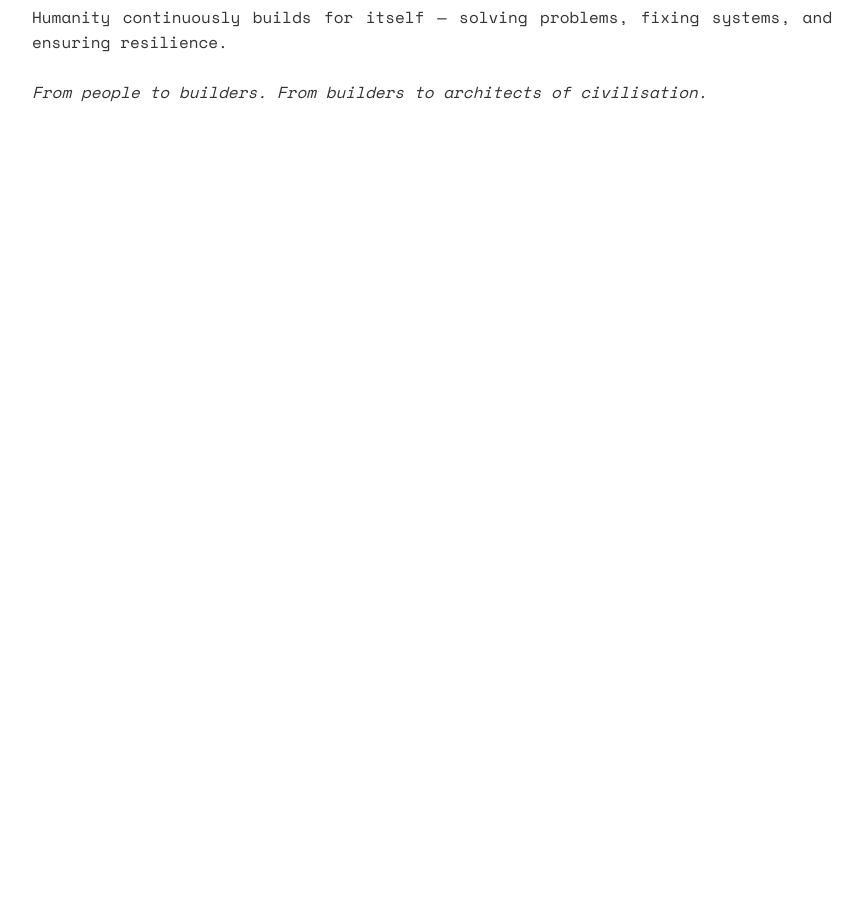
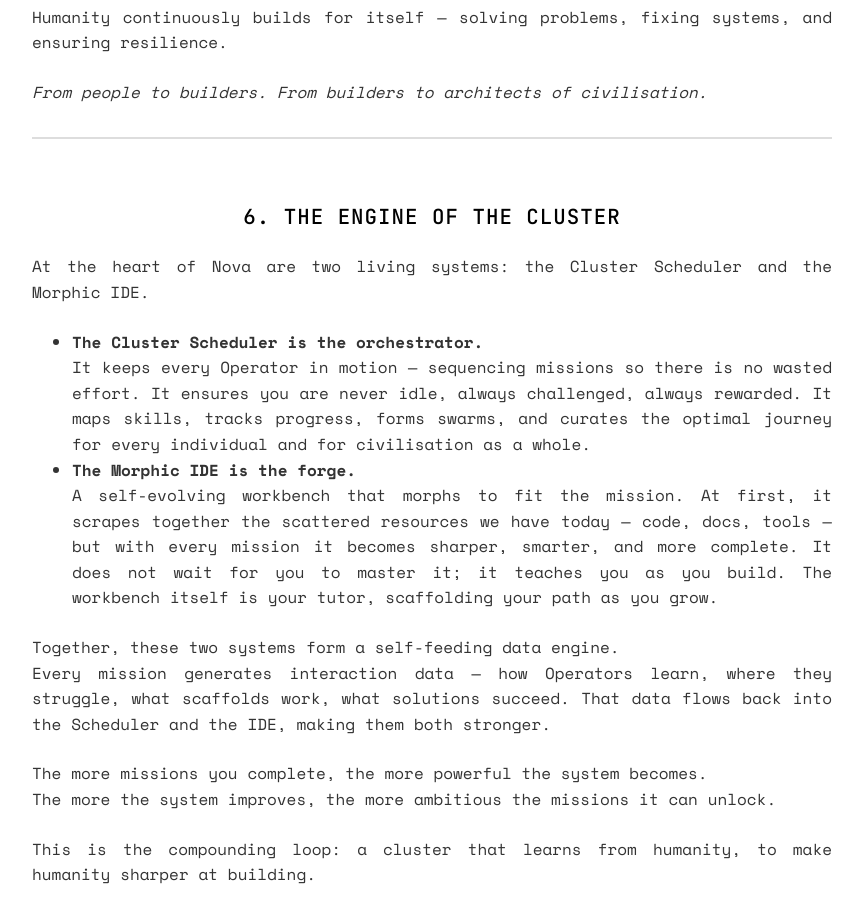
Before and after one commit to sul31man/Nova, a React (Vite) app in the folder frontend/: page /manifesto in a window 1280 px wide. Shown: the part 2560-3483 px from the top of the page, without its empty margins (208-1071 px from the left). Before the commit the page ends 2705 px from the top, so only its background shows below. Built offline with nearby package versions, Linux system fonts and the light colour scheme.

Commit message:
new manifesto

```diff
--- a/frontend/src/pages/Manifesto.jsx
+++ b/frontend/src/pages/Manifesto.jsx
@@ -96,6 +96,36 @@ export default function Manifesto() {
 
           <p className="product-description"><em>From people to builders. From builders to architects of civilisation.</em></p>
         </section>
+
+        <div style={{ margin: '2rem 0', borderTop: '2px solid #ddd', paddingTop: '1rem' }}></div>
+
+        <section className="product-section">
+          <h2 className="section-title">6. The Engine of the Cluster</h2>
+          <p className="product-description">
+            At the heart of Nova are two living systems: the Cluster Scheduler and the Morphic IDE.
+          </p>
+          <ul className="product-description">
+            <li>
+              <strong>The Cluster Scheduler is the orchestrator.</strong><br />
+              It keeps every Operator in motion — sequencing missions so there is no wasted effort. It ensures you are never idle, always challenged, always rewarded. It maps skills, tracks progress, forms swarms, and curates the optimal journey for every individual and for civilisation as a whole.
+            </li>
+            <li>
+              <strong>The Morphic IDE is the forge.</strong><br />
+              A self-evolving workbench that morphs to fit the mission. At first, it scrapes together the scattered resources we have today — code, docs, tools — but with every mission it becomes sharper, smarter, and more complete. It does not wait for you to master it; it teaches you as you build. The workbench itself is your tutor, scaffolding your path as you grow.
+            </li>
+          </ul>
+          <p className="product-description">
+            Together, these two systems form a self-feeding data engine.<br />
+            Every mission generates interaction data — how Operators learn, where they struggle, what scaffolds work, what solutions succeed. That data flows back into the Scheduler and the IDE, making them both stronger.
+          </p>
+          <p className="product-description">
+            The more missions you complete, the more powerful the system becomes.<br />
+            The more the system improves, the more ambitious the missions it can unlock.
+          </p>
+          <p className="product-description">
+            This is the compounding loop: a cluster that learns from humanity, to make humanity sharper at building.
+          </p>
+        </section>
       </div>
     </div>
   )
--- a/frontend/src/pages/Missions.jsx
+++ b/frontend/src/pages/Missions.jsx
@@ -23,6 +23,9 @@ export default function Missions() {
           </p>
           <p className="product-description">
           • The Scheduler feeds you missions that cut straight to the signal — the right task, at the right moment, with zero wasted effort.
+          </p>
+          <p className="product-description">
+          • Nova is not just a platform — it’s a self-reinforcing data engine. Every mission solved makes the Cluster sharper, the Scheduler smarter, and the Morphic IDE stronger. The workbench learns from civilisation itself.
           </p>
         </section>
 
--- a/frontend/src/pages/MorphicIDE.jsx
+++ b/frontend/src/pages/MorphicIDE.jsx
@@ -16,13 +16,16 @@ export default function MorphicIDE() {
         <section className="product-section">
           <h2 className="section-title">What Is It?</h2>
           <p className="product-description">
-            The Morphic IDE is humanity's workbench.
+            The Morphic IDE is humanity’s forge — a living workbench that shapes itself to you.
           </p>
           <p className="product-description">
-            It begins by scraping the scattered resources we have now — code, docs, tools — but becomes more. Every mission forges it further. Every Operator contributes to it. It is the living hub of open source, but a dynamic workbench that morphs to every mission.
+            It begins with what we already have: the scattered resources of code, libraries, and tools. But with every mission completed, it grows sharper, smarter, more complete. Every Operator who touches it leaves an imprint; every build strengthens it.
           </p>
           <p className="product-description">
-            It belongs to the people — it is their forge, their tool, their inheritance.
+            Unlike the tools of the past, it doesn’t wait for you to master it. The Morphic IDE teaches you as you build. It scaffolds your path, fills in your gaps, and reveals new skills exactly when you need them. The forge itself is your tutor — a tool that shows you how to wield it.
+          </p>
+          <p className="product-description">
+            It belongs to everyone. Not a closed product, but a universal inheritance: humanity’s first self-evolving workbench.
           </p>
         </section>
 
--- a/frontend/src/pages/MorphicLaunch.jsx
+++ b/frontend/src/pages/MorphicLaunch.jsx
@@ -45,7 +45,19 @@ export default function MorphicLaunch() {
       />
       <div className="morphic-center">
         <div key={idx} className="morphic-phrase fade-cycle" style={{ marginLeft: '-4.5rem' }}>{phrases[idx]}</div>
-        <NavLink to="/ide" className="morphic-cta" style={{ marginTop: '1.5rem', marginLeft: '-4.3rem' }}>Launch Workbench</NavLink>
+      </div>
+      <div style={{
+        position: 'absolute',
+        bottom: '33vh',
+        left: '48.2%',
+        transform: 'translateX(-50%)',
+        color: '#999',
+        fontSize: '1.5rem',
+        fontFamily: 'JetBrains Mono, monospace',
+        letterSpacing: '1px',
+        fontStyle: 'italic'
+      }}>
+        under construction
       </div>
       <NavLink to="/morphic-ide" style={{ position:'absolute', left:16, top:16, background:'#fff', color:'#0b0e14', padding:'6px 10px', borderRadius:6, textDecoration:'none', fontWeight:700 }}>Back</NavLink>
     </div>
--- a/frontend/vite.config.js
+++ b/frontend/vite.config.js
@@ -7,6 +7,8 @@ export default defineConfig({
   server: {
     port: 5173,
     open: true,
+    host: true,
+    allowedHosts: ['58ffe8f7447f.ngrok-free.app'],
     proxy: {
       '/api': {
         target: 'http://127.0.0.1:5001',
```
